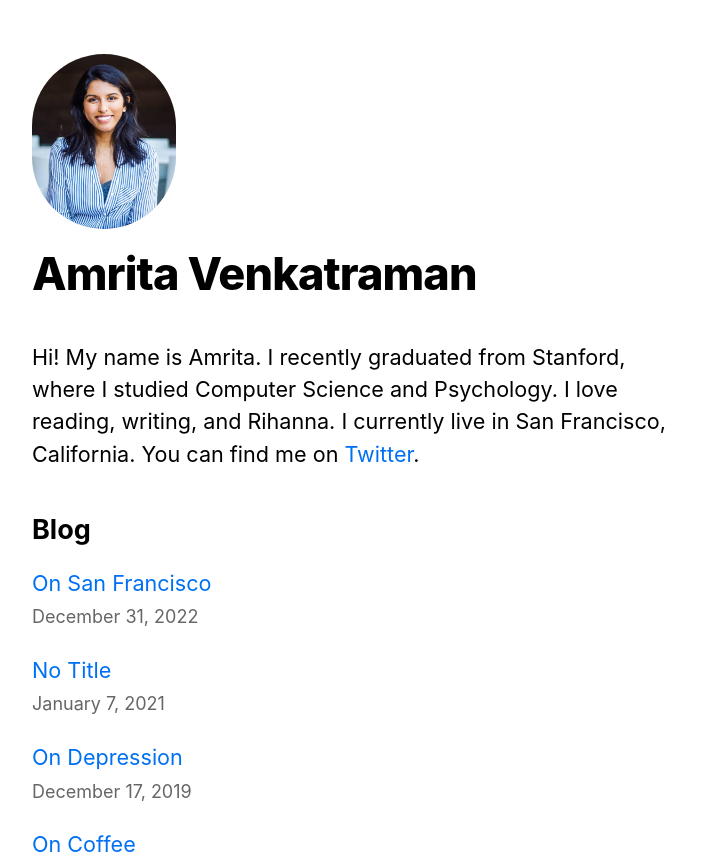
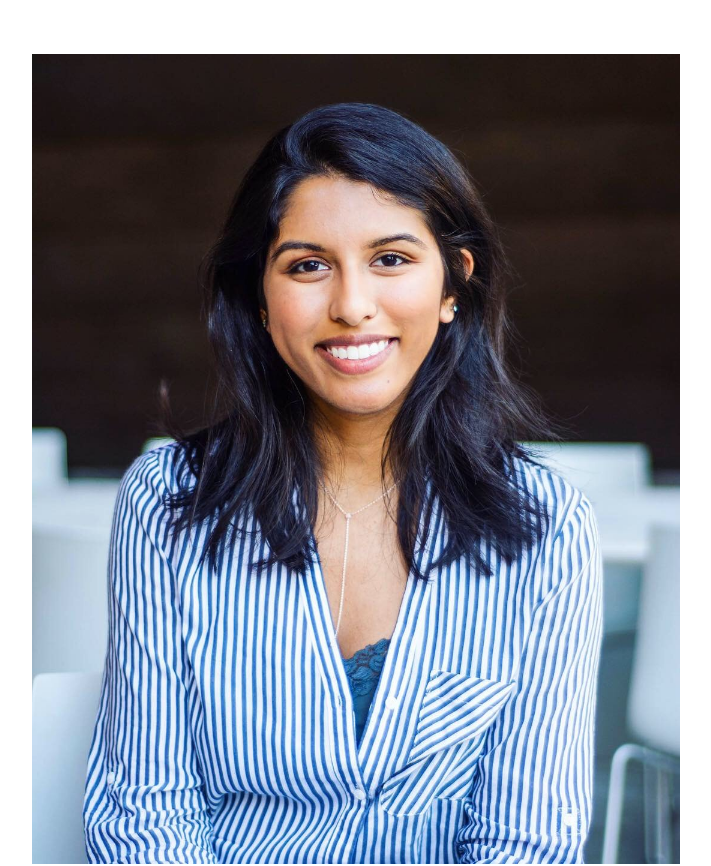
Before and after one commit to iamrita/personalwebsite, a Next.js app: page / in a window 1280 px wide. Shown: the top 866 px of the page, without its empty margins (76-787 px from the left). Built offline with nearby package versions, Linux system fonts and the light colour scheme.

Commit message:
removing Next.js image and using old images

```diff
--- a/components/layout.js
+++ b/components/layout.js
@@ -1,7 +1,7 @@
 import styles from './layout.module.css';
 import Head from 'next/head';
 import utilStyles from '../styles/utils.module.css'
-import Image from 'next/image'
+// import Image from 'next/image'
 import Link from 'next/link';
 
 
@@ -27,27 +27,30 @@ export default function Layout({ children, home }) {
         <header className={styles.header}>
             {home ? (
                 <>
-                    <Image
+                   {/* <Image
                         priority
                         src="/images/profile.jpg"
                         className={utilStyles.borderCircle}
                         height={175}
                         width={144}
                         alt=""
-                    />
+            />*/}
+            <img src = "/images/profile.jpg" alt="amritapic"/>
                     <h1 className={utilStyles.heading2Xl}>{name}</h1>
                 </>
             ) : (
                 <>
                     <Link href="/">
-                        <Image
+                     {/*  <Image
                             priority
                             src="/images/profile.jpg"
                             className={utilStyles.borderCircle}
                             height={130}
                             width={108}
                             alt=""
-                        />
+            />*/}
+                        <img src = "/images/profile.jpg" alt="amritapic"/>
+
                     </Link>
                     <h2 className={utilStyles.headingLg}>
                         <Link href="/" className={utilStyles.colorInherit}>
```
